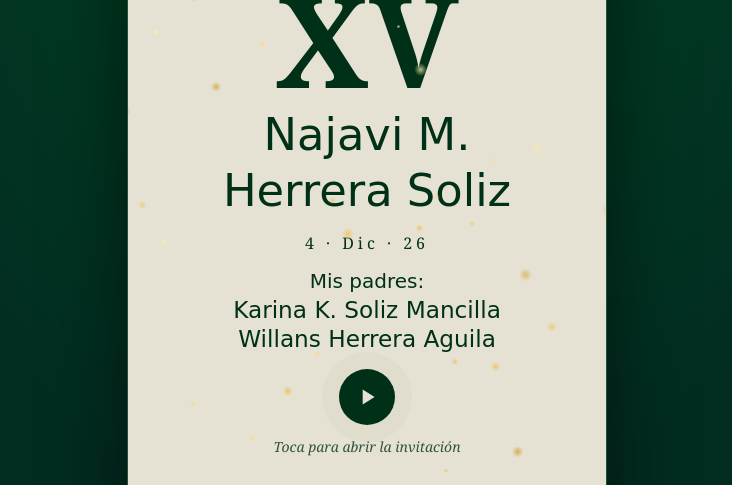
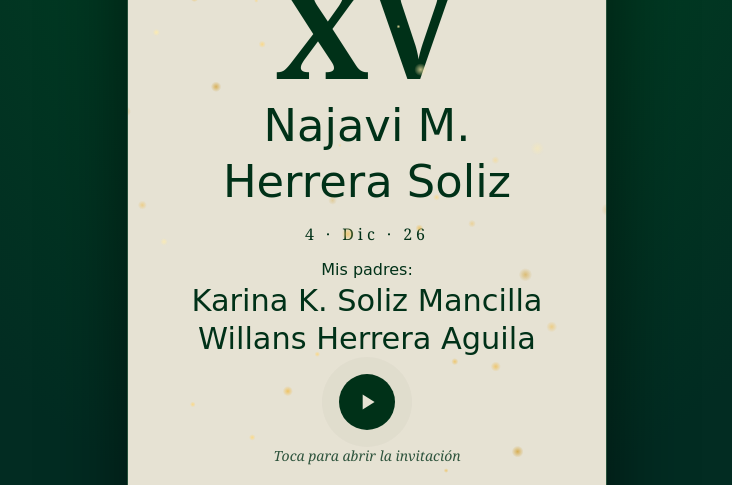
Before and after one commit to herrerasolizbrandonjunior-create/invitacion-xv, a website built with Vite: page index.html in a window 1280 px wide. Shown: the part 197-682 px from the top of the page, without its empty margins (273-1005 px from the left). Built offline with nearby package versions, Linux system fonts and the light colour scheme; some packages are replaced by stand-ins of ours.

Commit message:
Letras más grandes en la portada

```diff
--- a/index.html
+++ b/index.html
@@ -34,13 +34,13 @@
         <h1 class="text-[clamp(4rem,20vw,8rem)] leading-[.95] font-semibold">XV</h1>
         <p class="font-script mt-2 mb-3 text-[clamp(1.8rem,7vw,2.8rem)] leading-tight">Najavi M.<br>Herrera Soliz</p>
         <p class="mb-3 tracking-[.25em]">4 · Dic · 26</p>
-        <p class="font-script text-xl">Mis padres:</p>
-        <p class="font-script mb-4 text-[clamp(1.1rem,4.6vw,1.45rem)] leading-tight">Karina K. Soliz Mancilla<br>Willans Herrera Aguila</p>
+        <p class="font-script text-2x1">Mis padres:</p>
+        <p class="font-script mb-4 text-[clamp(1.4rem,5.8vw,1.9rem)] leading-tight">Karina K. Soliz Mancilla<br>Willans Herrera Aguila</p>
         <button id="btnAbrir" aria-label="Comenzar: reproducir música y ver la invitación"
           class="inline-grid size-14 animate-pulso cursor-pointer place-items-center rounded-full bg-verde text-crema motion-reduce:animate-none">
           <svg viewBox="0 0 24 24" width="26" height="26" aria-hidden="true"><path d="M8 5v14l11-7z" fill="currentColor"/></svg>
         </button>
-        <p class="mt-3 text-sm italic opacity-80">Toca para abrir la invitación</p>
+        <p class="mt-4 text-sm italic opacity-80">Toca para abrir la invitación</p>
       </div>
     </section>
 
```
